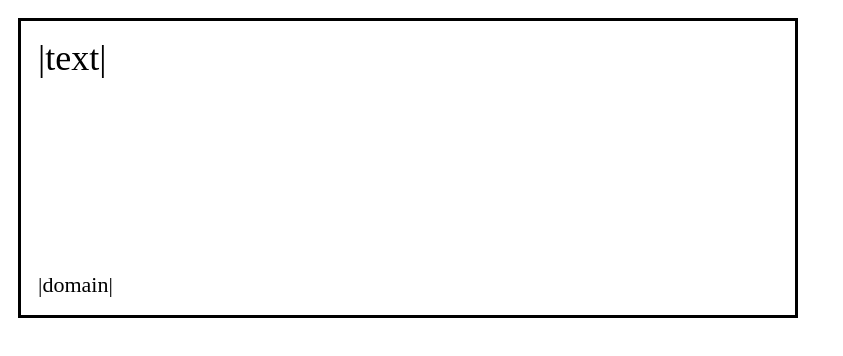
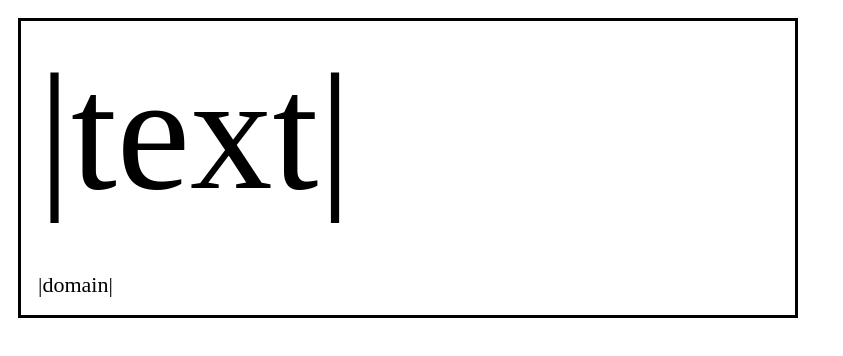
Before and after one commit to craftpunks/og-image, a website: page template.html in a window 1280 px wide. Shown: the whole page, without its empty margins (0-843 px from the left). Drawn offline with Linux system fonts and the light colour scheme.

Commit message:
Change font-size algo

```diff
--- a/template.html
+++ b/template.html
@@ -21,6 +21,10 @@
             background: palevioletred;
         }
 
+        body.debug .spy {
+            background: orange;
+        }
+
         .rectangle {
             position: absolute;
             top: 10px;
@@ -36,8 +40,7 @@
             right: 30px;
             left: 30px;
             bottom: 100px;
-            font-size: 36px;
-            line-height: 40px;
+            /*word-break: break-all;*/
         }
 
         .domain {
@@ -47,15 +50,54 @@
             bottom: 30px;
             font-size: 22px;
         }
+
+        .spy {
+            font-size: 16px;
+            display: inline-block;
+        }
     </style>
+
 </head>
 
 <body class="|body-css|">
     <section>
         <div class="rectangle"></div>
-        <div class="text">|text|</div>
+        <!--
+            <div class="text" style="font-size:|font|px; line-height:|lineHeight|px;">|text|</div>
+        -->
+        <div class="text">
+            <div class="spy">|text|</div>
+        </div>
         <div class="domain">|domain|</div>
     </section>
 </body>
 
+<script>
+    function updateSize() {
+        const wrapper = document.querySelector('.text').getBoundingClientRect()
+        const text = document.querySelector('.spy')
+        let inside = true
+        let size = 16;
+
+        while (inside) {
+            const pos = text.getBoundingClientRect()
+            const height = pos.height
+            const width = pos.width
+
+            if (height > wrapper.height || width > wrapper.width) {
+                inside = false
+                size -= 1
+            } else {
+                size += 1
+            }
+
+            text.style.fontSize = size + 'px'
+        }
+    }
+
+    (function() {
+        updateSize()
+    })()
+</script>
+
 </html>
```
Also changed, not shown: app.js (+20 -7 lines).
